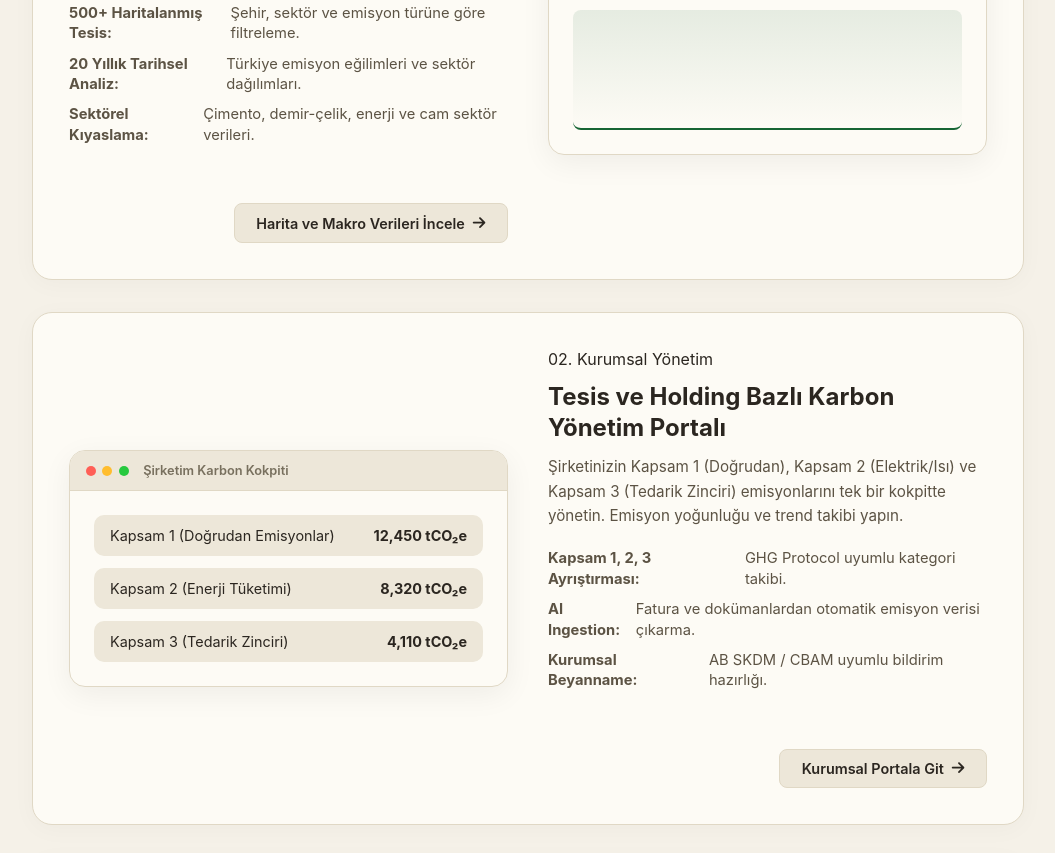
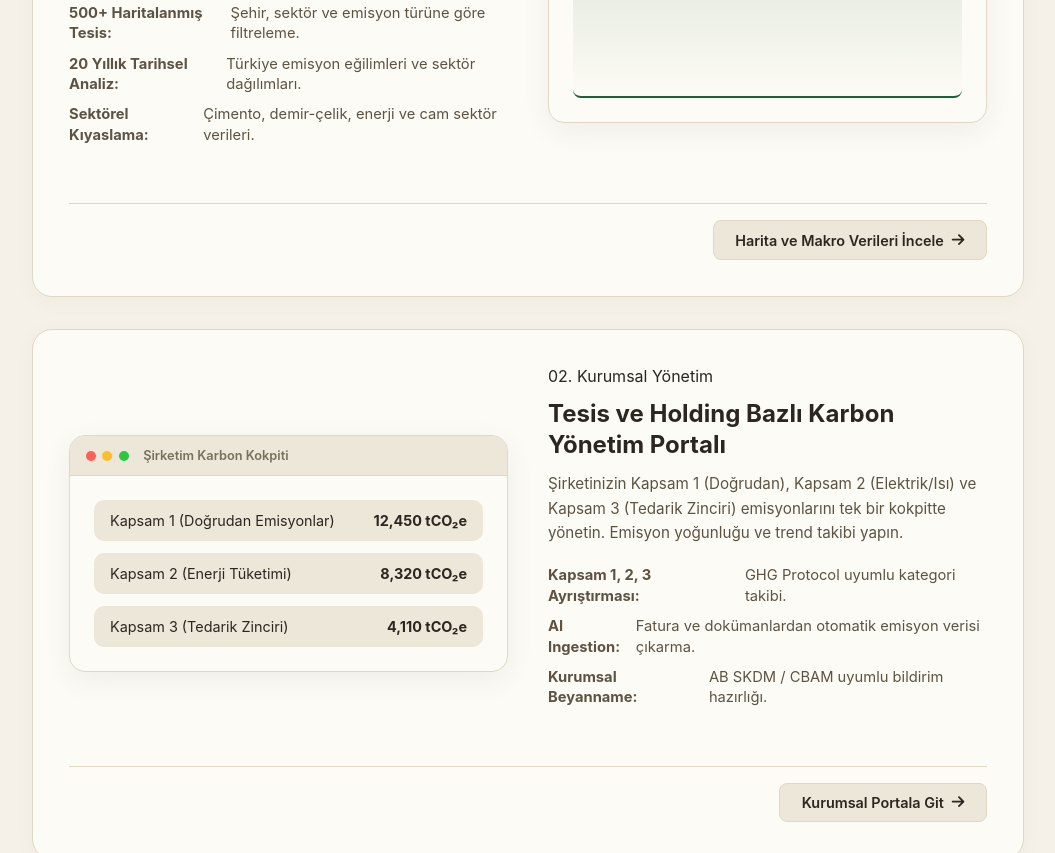
Before and after one commit to dilovantprk/ekotakippro, a website: page index.html in a window 1280 px wide. Shown: the part 1412-2265 px from the top of the page, without its empty margins (112-1167 px from the left). Drawn offline with nearby package versions, Linux system fonts and the light colour scheme.

Commit message:
fix: place feature action buttons inside card footer aligned to absolute bottom-right corner

```diff
--- a/index.html
+++ b/index.html
@@ -226,9 +226,6 @@
                                     <li><strong>20 Yıllık Tarihsel Analiz:</strong> Türkiye emisyon eğilimleri ve sektör dağılımları.</li>
                                     <li><strong>Sektörel Kıyaslama:</strong> Çimento, demir-çelik, enerji ve cam sektör verileri.</li>
                                 </ul>
-                                <button type="button" class="feature-link-btn" onclick="switchTab('macroTab')">
-                                    Harita ve Makro Verileri İncele <i class="fa-solid fa-arrow-right"></i>
-                                </button>
                             </div>
                             <div class="product-preview-card">
                                 <div class="mockup-header">
@@ -256,6 +253,11 @@
                                 </div>
                             </div>
                         </div>
+                        <div class="feature-block-footer">
+                            <button type="button" class="feature-link-btn" onclick="switchTab('macroTab')">
+                                Harita ve Makro Verileri İncele <i class="fa-solid fa-arrow-right"></i>
+                            </button>
+                        </div>
                     </div>
 
                     <!-- Feature 2: Şirketim Portalı (Alternating Grid: Card Left, Text Right) -->
@@ -292,10 +294,12 @@
                                     <li><strong>AI Ingestion:</strong> Fatura ve dokümanlardan otomatik emisyon verisi çıkarma.</li>
                                     <li><strong>Kurumsal Beyanname:</strong> AB SKDM / CBAM uyumlu bildirim hazırlığı.</li>
                                 </ul>
-                                <button type="button" class="feature-link-btn" onclick="switchTab('companyTab')">
-                                    Kurumsal Portala Git <i class="fa-solid fa-arrow-right"></i>
-                                </button>
-                            </div>
+                            </div>
+                        </div>
+                        <div class="feature-block-footer">
+                            <button type="button" class="feature-link-btn" onclick="switchTab('companyTab')">
+                                Kurumsal Portala Git <i class="fa-solid fa-arrow-right"></i>
+                            </button>
                         </div>
                     </div>
 
@@ -311,9 +315,6 @@
                                     <li><strong>Tesis & Enerji:</strong> Elektrik, jeneratör ve konaklama.</li>
                                     <li><strong>Gıda & Malzeme:</strong> Catering menüleri, sahne branda ve promosyon atıkları.</li>
                                 </ul>
-                                <button type="button" class="feature-link-btn" onclick="switchTab('eventsTab')">
-                                    Hesaplayıcıyı Başlat <i class="fa-solid fa-arrow-right"></i>
-                                </button>
                             </div>
                             <div class="product-preview-card">
                                 <div class="mockup-header">
@@ -336,6 +337,11 @@
                                     </div>
                                 </div>
                             </div>
+                        </div>
+                        <div class="feature-block-footer">
+                            <button type="button" class="feature-link-btn" onclick="switchTab('eventsTab')">
+                                Hesaplayıcıyı Başlat <i class="fa-solid fa-arrow-right"></i>
+                            </button>
                         </div>
                     </div>
                 </div>
--- a/style.css
+++ b/style.css
@@ -3852,6 +3852,19 @@ html.apple-dark .text-indigo { color: #C4B5FD !important; }
     line-height: 1.4;
 }
 
+.feature-block-footer {
+    display: flex;
+    justify-content: flex-end;
+    margin-top: 1.5rem;
+    padding-top: 1rem;
+    border-top: 1px solid var(--bg-border);
+}
+
+.feature-block-footer .feature-link-btn {
+    margin-top: 0;
+    align-self: auto;
+}
+
 .product-preview-card {
     background: var(--bg-grouped);
     border: 1px solid var(--bg-border);
```
